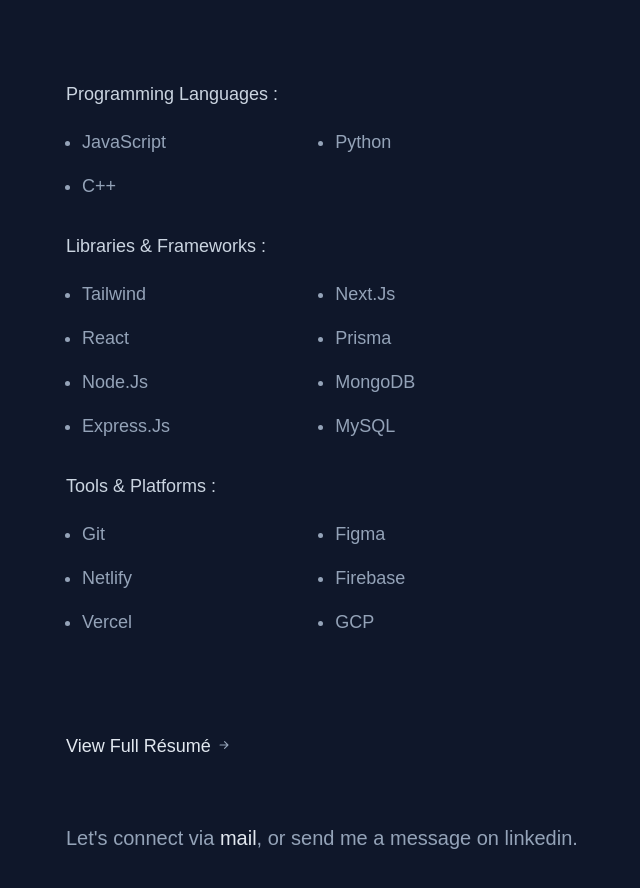
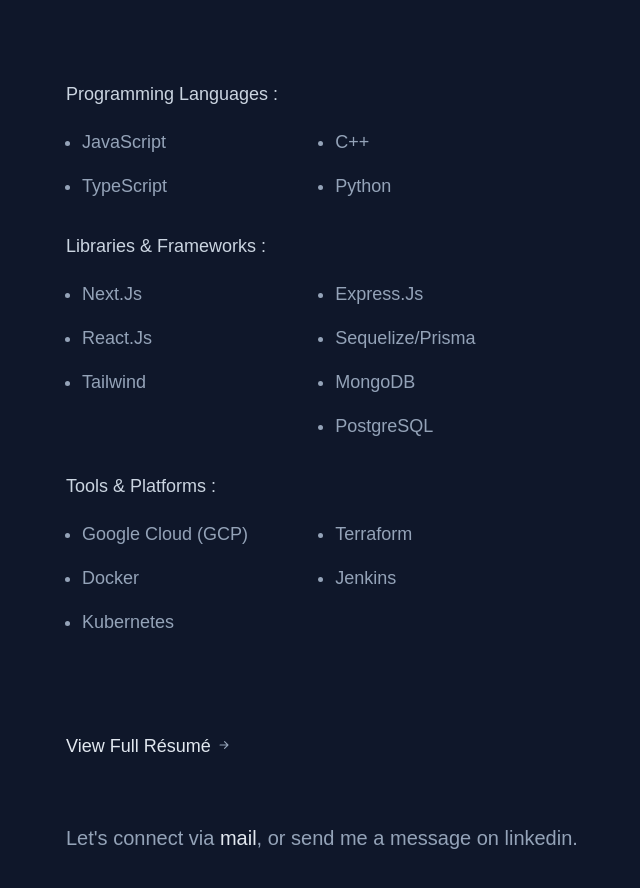
Before and after one commit to vimal-vs/portfolio, a Next.js app: page / in a window 1280 px wide. Shown: the part 1900-2788 px from the top of the page, without its empty margins (582-1222 px from the left). Built offline with nearby package versions, Linux system fonts and the light colour scheme; a web font is replaced by a local one.

Commit message:
skills updated

```diff
--- a/app/components/Skills.jsx
+++ b/app/components/Skills.jsx
@@ -8,9 +8,10 @@
                 <div className="flex mt-4 ml-4">
                     <ul className="flex flex-col gap-4 list-disc w-1/3">
                         <li>JavaScript</li>
-                        <li>C++</li>
+                        <li>TypeScript</li>
                     </ul>
                     <ul className="flex flex-col ml-20 gap-4 list-disc">
+                        <li>C++</li>
                         <li>Python</li>
                     </ul>
                 </div>
@@ -19,16 +20,15 @@
                 <h4 className="text-slate-300">Libraries & Frameworks :</h4>
                 <div className="flex mt-4 ml-4">
                     <ul className="flex flex-col gap-4 list-disc w-1/3">
+                        <li>Next.Js</li>
+                        <li>React.Js</li>
                         <li>Tailwind</li>
-                        <li>React</li>
-                        <li>Node.Js</li>
-                        <li>Express.Js</li>
                     </ul>
                     <ul className="flex flex-col ml-20 gap-4 list-disc">
-                        <li>Next.Js</li>
-                        <li>Prisma</li>
+                        <li>Express.Js</li>
+                        <li>Sequelize/Prisma</li>
                         <li>MongoDB</li>
-                        <li>MySQL</li>
+                        <li>PostgreSQL</li>
                     </ul>
                 </div>
             </div>
@@ -36,14 +36,13 @@
                 <h4 className="text-slate-300">Tools & Platforms :</h4>
                 <div className="flex mt-4 ml-4">
                     <ul className="flex flex-col gap-4 list-disc w-1/3">
-                        <li>Git</li>
-                        <li>Netlify</li>
-                        <li>Vercel</li>
+                        <li>Google Cloud (GCP)</li>
+                        <li>Docker</li>
+                        <li>Kubernetes</li>
                     </ul>
                     <ul className="flex flex-col ml-20 gap-4 list-disc">
-                        <li>Figma</li>
-                        <li>Firebase</li>
-                        <li>GCP</li>
+                        <li>Terraform</li>
+                        <li>Jenkins</li>
                     </ul>
                 </div>
             </div>
```
